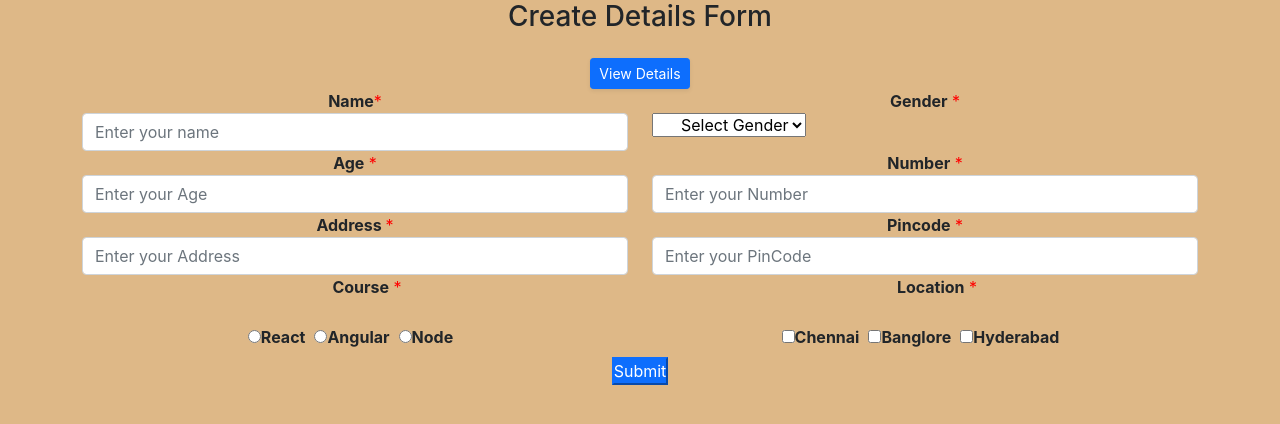
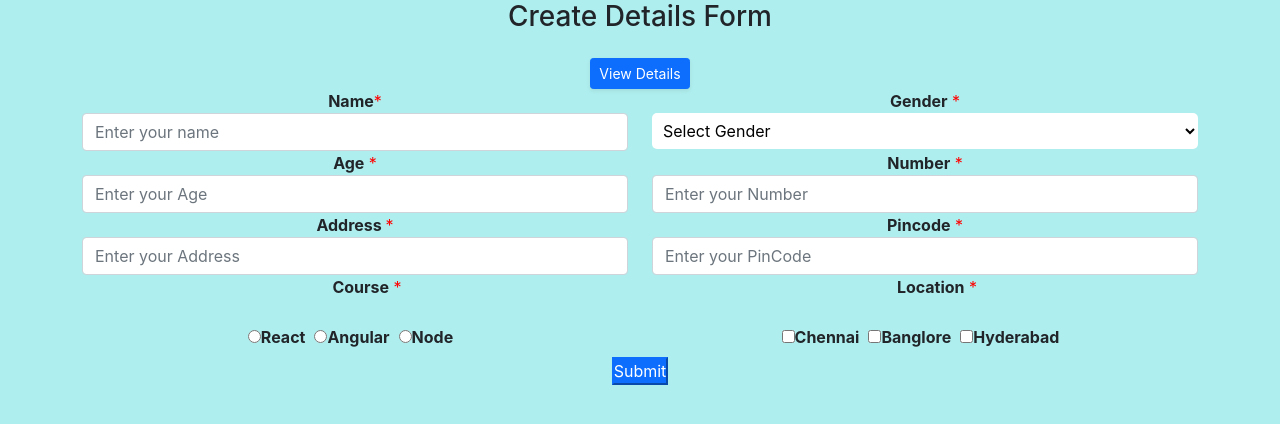
Before and after one commit to AKaran3007/Task, a React (Create React App) app: page / in a window 1280 px wide. Shown: the top 424 px of the page. Built offline with nearby package versions, Linux system fonts and the light colour scheme.

Commit message:
drop_down

```diff
--- a/src/App.css
+++ b/src/App.css
@@ -39,5 +39,5 @@
 
 
 body{
-  background-color: burlywood !important;
+  background-color:paleturquoise !important;
 }
--- a/src/Components/Create.jsx
+++ b/src/Components/Create.jsx
@@ -105,9 +105,9 @@ function Create() {
                         <div className='col-lg-6'>
 
                             <label><b>Gender</b> <span style={{ color: "red" }}>*</span></label>
-                            <div class="input-group col-lg-12">
+                            <div class="input-group ">
                                 {/* <label class="input-group-text" for="gender">Options</label> */}
-                                <select onChange={formik.handleChange} class="form-check" id="gender">form-select
+                                <select onChange={formik.handleChange} class="form-check digi-gender " id="gender">form-select
                                     <option selected>Select Gender</option>
                                     <option value="male" id="gender" name="gender" onChange={formik.handleChange}>Male</option>
                                     <option value="female" id="gender" name="gender" onChange={formik.handleChange}>Female</option>
--- a/src/Components/Style.css
+++ b/src/Components/Style.css
@@ -45,3 +45,12 @@
     padding: 10px;
     cursor: pointer;
   }
+
+  .digi-gender {
+    width: 100%;
+    padding: 7px;
+    border: none;
+    border-radius: 5px;
+    background-color: #ffffff;
+
+  }
```
